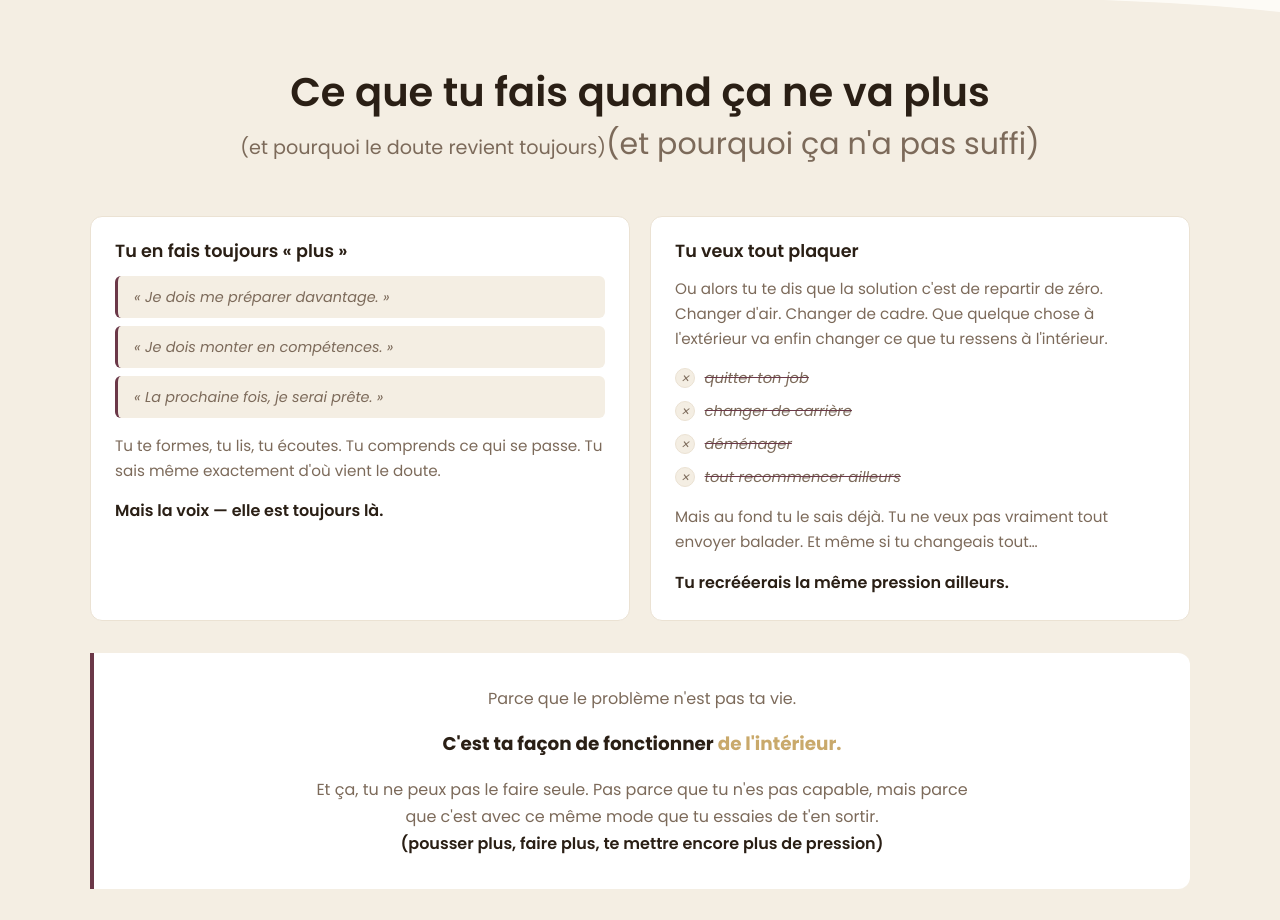
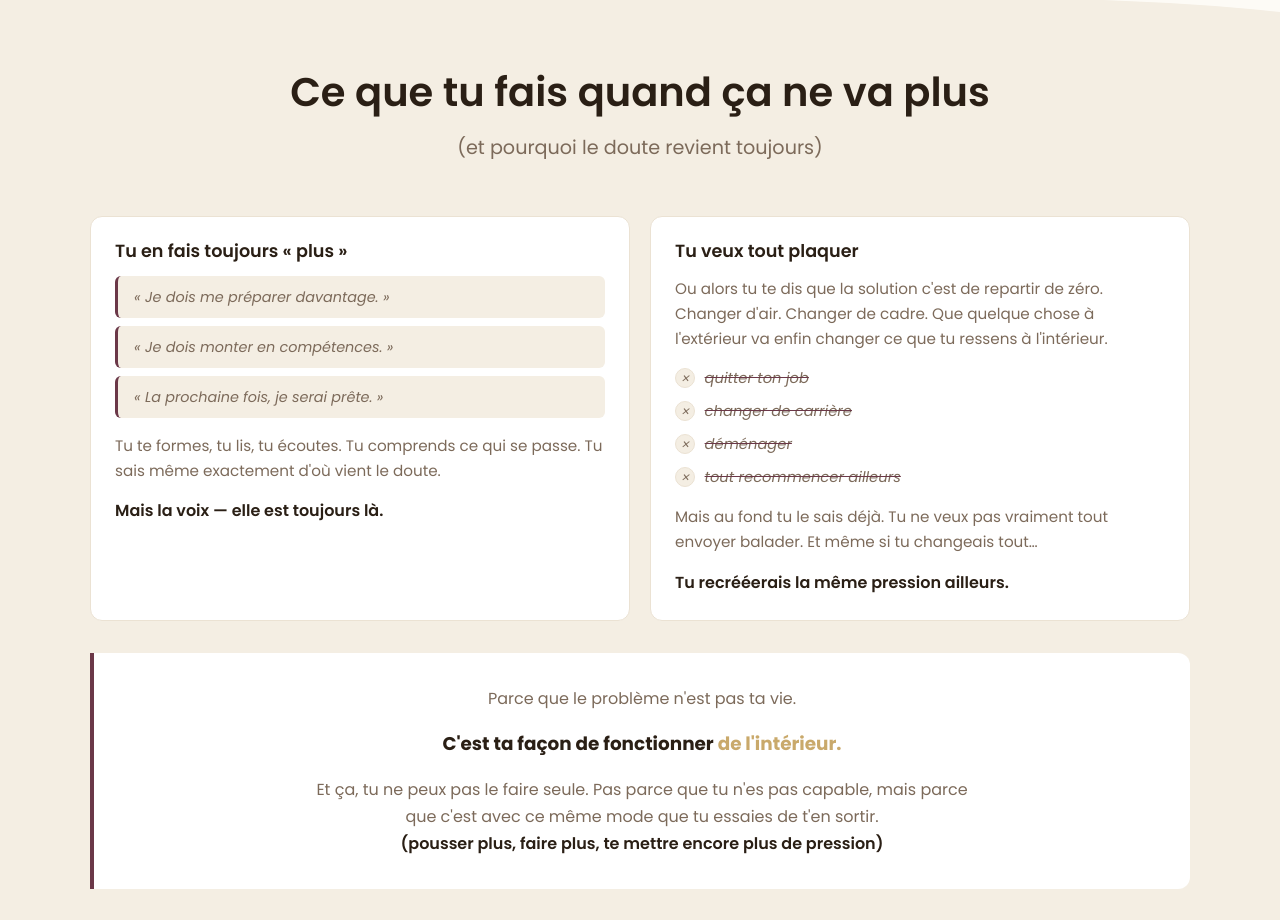
Before and after one commit to yacinebe/AichaHatim.com, a React (Vite) app in the folder apps/web/: page / in a window 1280 px wide. Shown: the part 2500-3420 px from the top of the page. Built offline with nearby package versions, Linux system fonts and the light colour scheme; no server answers.

Commit message:
content: supprime doublon sous-titre essayé

```diff
--- a/apps/web/src/pages/Home.jsx
+++ b/apps/web/src/pages/Home.jsx
@@ -223,9 +223,6 @@ function EssayeSection() {
           <h2 className="landing-title" style={{ textAlign: "center" }}>
             Ce que tu fais quand ça ne va plus<br />
             <span style={{ fontSize: "1.2rem", fontWeight: 400, color: "var(--text-muted)" }}>(et pourquoi le doute revient toujours)</span>
-            <span style={{ fontSize: "0.75em", fontWeight: 400, color: "var(--text-muted)" }}>
-              (et pourquoi ça n'a pas suffi)
-            </span>
           </h2>
 
           <div className="essaye-two-col">
```
